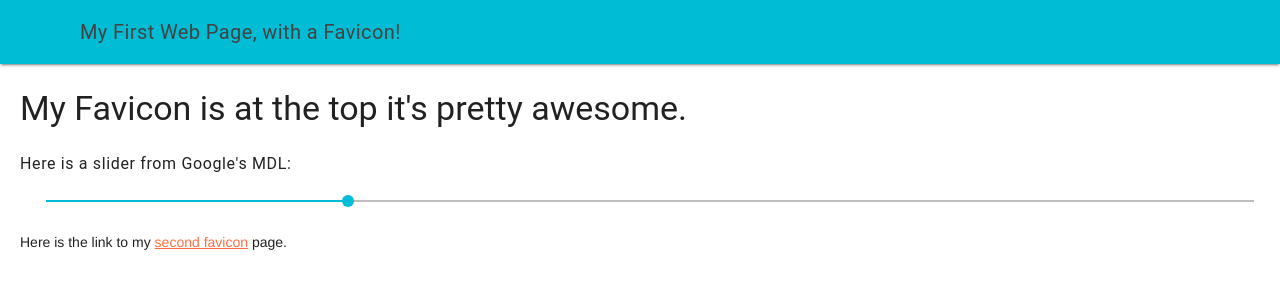
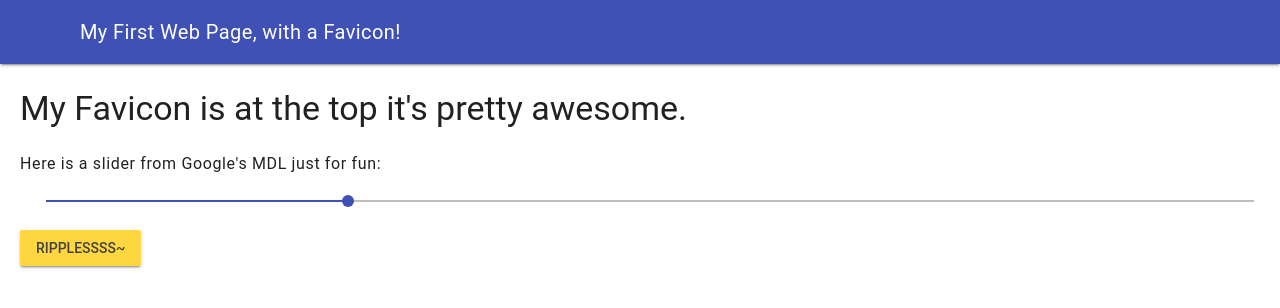
Before and after one commit to ICS20-Programming-PJLobetti/-Unit1-06-HTML-Favicon, a plain HTML site: page index.html in a window 1280 px wide. Drawn offline with nearby package versions, Linux system fonts and the light colour scheme.

Commit message:
Added more to the index.html folder.

```diff
--- a/index.html
+++ b/index.html
@@ -15,7 +15,7 @@
 
 		<!-- To use Google's MDL -->
     <link rel="stylesheet" href="https://fonts.googleapis.com/icon?family=Material+Icons">
-    <link rel="stylesheet" href="https://code.getmdl.io/1.3.0/material.cyan-deep_orange.min.css" />
+    <link rel="stylesheet" href="https://code.getmdl.io/1.3.0/material.indigo-amber.min.css" />
     <title>My First Web Page, with a Favicon</title>
   </head>
   <body>
@@ -37,12 +37,14 @@
 		    <h3>My Favicon is at the top it's pretty awesome.</h3>
 
 				<!-- Slider with Starting Value -->
-				<h6>Here is a slider from Google's MDL:</h6>
+				<h6>Here is a slider from Google's MDL just for fun:</h6>
 				<input class="mdl-slider mdl-js-slider" type="range" min="0" max="100" value="25" tabindex="0">
 				<br>
-		    <p>
-		      Here is the link to my <a href="./more_fav.html">second favicon</a> page.
-		    </p>
+
+		   <!-- Accent-colored raised button with ripple -->
+      <button class="mdl-button mdl-js-button mdl-button--raised mdl-js-ripple-effect mdl-button--accent">
+      Ripplessss~
+      </button>
 			</main>
 		</div>
   </body>
```
